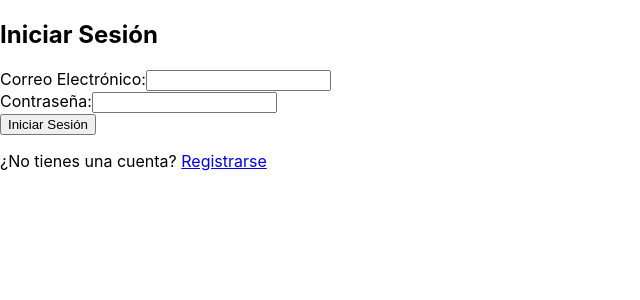
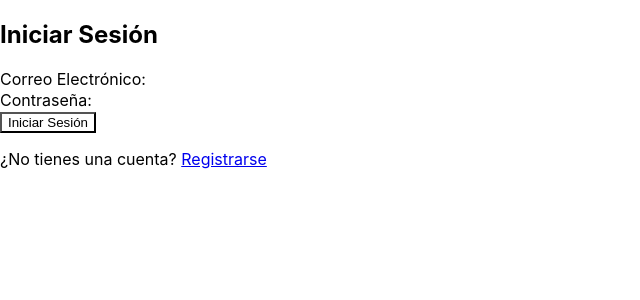
Before and after one commit to ANDRESX1301/APP-ACTAS, a React (Create React App) app in the folder paginaingresoyregistro/: page / in a window 1280 px wide. Shown: the top 300 px of the page, without its empty margins (0-640 px from the left). Built offline with nearby package versions, Linux system fonts and the light colour scheme; the HTML template or start-up script is replaced by a standard one.

Commit message:
Ajustes des estilos con uso de sass V1

```diff
--- /dev/null
+++ b/paginaingresoyregistro/src/components/Login.css
@@ -0,0 +1,25 @@
+.input-field {
+    border: 1px solid white; /* Establece el borde blanco inicial*/
+    transition: border-color 0.3s; /* Agrega una transición para suavizar el cambio*/
+    font-weight: normal; /* Establece el peso de la fuente inicial*/
+  }
+
+  .input-field:hover {
+    border-color: blue; /*Cambia el color del borde al pasar el mouse sobre el campo de entrada*/
+  }
+
+  .input-field:focus {
+    border-color: blue;/* Cambia el color del borde al seleccionar el campo de entrada*/
+    font-weight: bold; /* Hace que los bordes se vuelvan negrita al seleccionar el campo de entrada*/
+  }
+
+  .login-button {
+    background-color: white; /* Establece el fondo blanco inicial*/
+    color: black; /* Establece el color del texto inicial*/
+    transition: background-color 0.3s, color 0.3s; /*Agrega una transición para suavizar el cambio*/
+  }
+
+  .login-button:hover {
+    background-color: blue; /* Cambia el color de fondo al pasar el mouse sobre el botón*/
+    color: white; /* Cambia el color del texto al pasar el mouse sobre el botón*/
+  }
--- a/paginaingresoyregistro/src/components/Login.js
+++ b/paginaingresoyregistro/src/components/Login.js
@@ -1,5 +1,6 @@
 import React, { useState } from 'react';
 import { Link } from 'react-router-dom';
+import './Login.css'; // Importa tu archivo SaaS
 
 const Login = () => {
   const [email, setEmail] = useState('');
@@ -16,15 +17,25 @@ const Login = () => {
       <form>
         <label>
           Correo Electrónico:
-          <input type="email" value={email} onChange={(e) => setEmail(e.target.value)} />
+          <input
+            type="email"
+            value={email}
+            onChange={(e) => setEmail(e.target.value)}
+            className="input-field" // Agrega una clase para los estilos
+          />
         </label>
         <br />
         <label>
           Contraseña:
-          <input type="password" value={password} onChange={(e) => setPassword(e.target.value)} />
+          <input
+            type="password"
+            value={password}
+            onChange={(e) => setPassword(e.target.value)}
+            className="input-field" // Agrega una clase para los estilos
+          />
         </label>
         <br />
-        <button type="button" onClick={handleLogin}>
+        <button type="button" onClick={handleLogin} className="login-button">
           Iniciar Sesión
         </button>
       </form>
```
